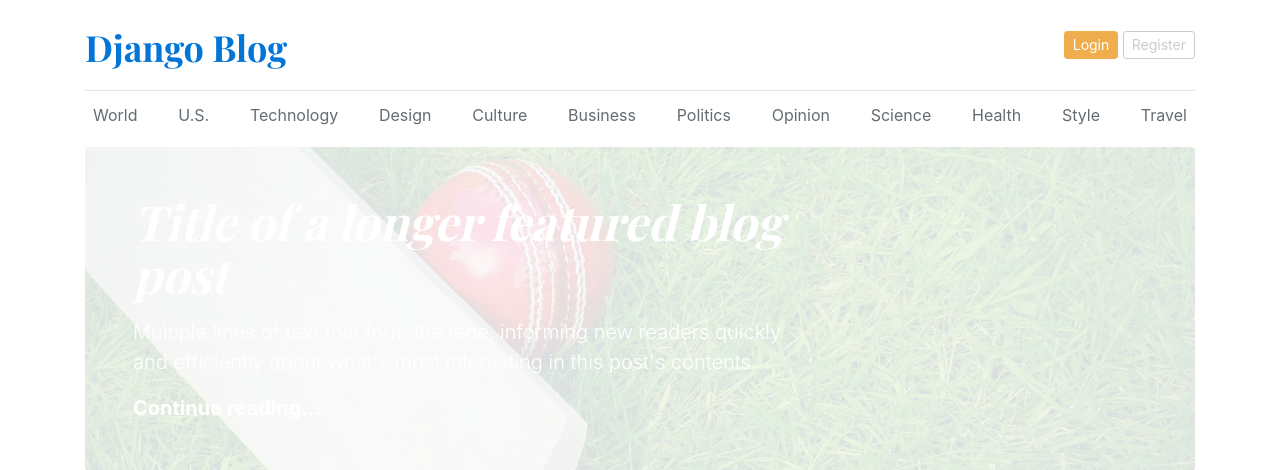
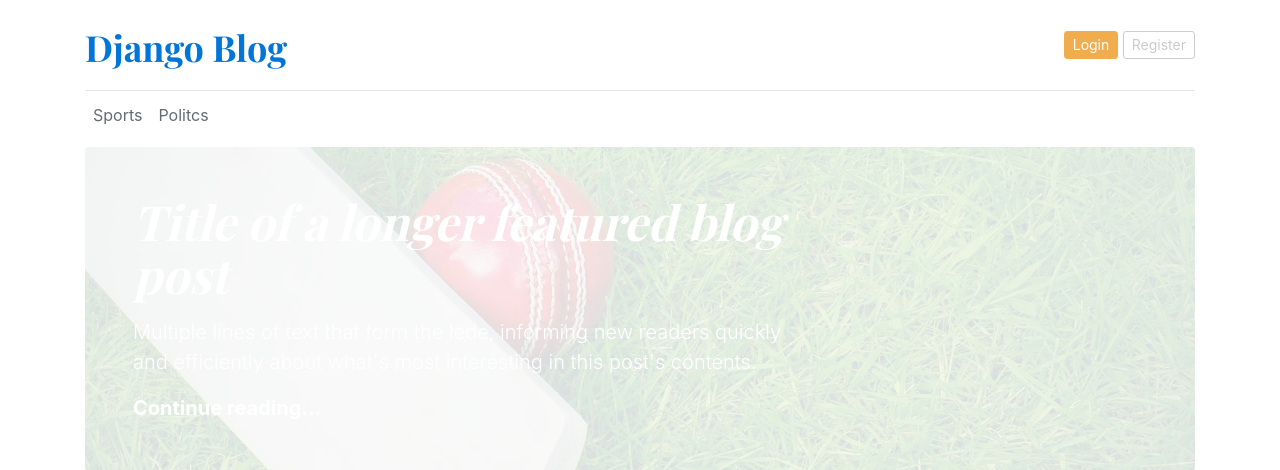
Before and after one commit to LinuxEater/blog-news-project, a Django app: page / in a window 1280 px wide. Shown: the top 470 px of the page. Run offline with Django 5.2, Linux system fonts and the light colour scheme; data comes from the database, SQL or seed files in the repository; both versions use the stored data as it was after the commit.

Commit message:
display categories on home page

```diff
--- a/blog_main/views.py
+++ b/blog_main/views.py
@@ -1,8 +1,10 @@
 from django.http import HttpResponse
 from django.shortcuts import render
+from blogs.models import Blog, Category
 
 def home(request):
-    """
-    Render the home page of the blog.
-    """
-    return render(request, 'home.html')
+    categories = Category.objects.all()
+    context = {
+        'categories': categories,
+        }
+    return render(request, 'home.html', context)
--- a/blogs/admin.py
+++ b/blogs/admin.py
@@ -3,10 +3,10 @@ from .models import Category,Blog
 
 # Register your models here.
 class BlogAdmin(admin.ModelAdmin):
+    prepopulated_fields = {'slug': ('title',)}
     list_display = ('title', 'slug', 'category', 'author', 'status', 'is_featured', 'created_at', 'author')
-    search_fields = ('title', 'slug', 'category__category_name', 'author__username')
-    list_filter = ('id','title','status', 'is_featured', 'category_name','category')
-    prepopulated_fields = {'slug': ('title',)}
+    search_fields = ('title', 'slug', 'category__category_name', 'author')
+    list_editable = ('is_featured',)
 
 
 admin.site.register(Category)
--- a/templates/home.html
+++ b/templates/home.html
@@ -25,19 +25,10 @@
       </header>
 
       <div class="nav-scroller py-1 mb-2">
-        <nav class="nav d-flex justify-content-between">
-          <a class="p-2 text-muted" href="#">World</a>
-          <a class="p-2 text-muted" href="#">U.S.</a>
-          <a class="p-2 text-muted" href="#">Technology</a>
-          <a class="p-2 text-muted" href="#">Design</a>
-          <a class="p-2 text-muted" href="#">Culture</a>
-          <a class="p-2 text-muted" href="#">Business</a>
-          <a class="p-2 text-muted" href="#">Politics</a>
-          <a class="p-2 text-muted" href="#">Opinion</a>
-          <a class="p-2 text-muted" href="#">Science</a>
-          <a class="p-2 text-muted" href="#">Health</a>
-          <a class="p-2 text-muted" href="#">Style</a>
-          <a class="p-2 text-muted" href="#">Travel</a>
+        <nav class="nav d-flex justify-content">
+          {% for cat in categories %}
+          <a class="p-2 text-muted" href="#">{{ cat.category_name }}</a>
+          {% endfor %}
         </nav>
       </div>
 
```
Also changed, not shown: db.sqlite3, media/uploads/2025/06/27/ipsum.png (added), media/uploads/2025/06/27/lorem.jpg (added).
